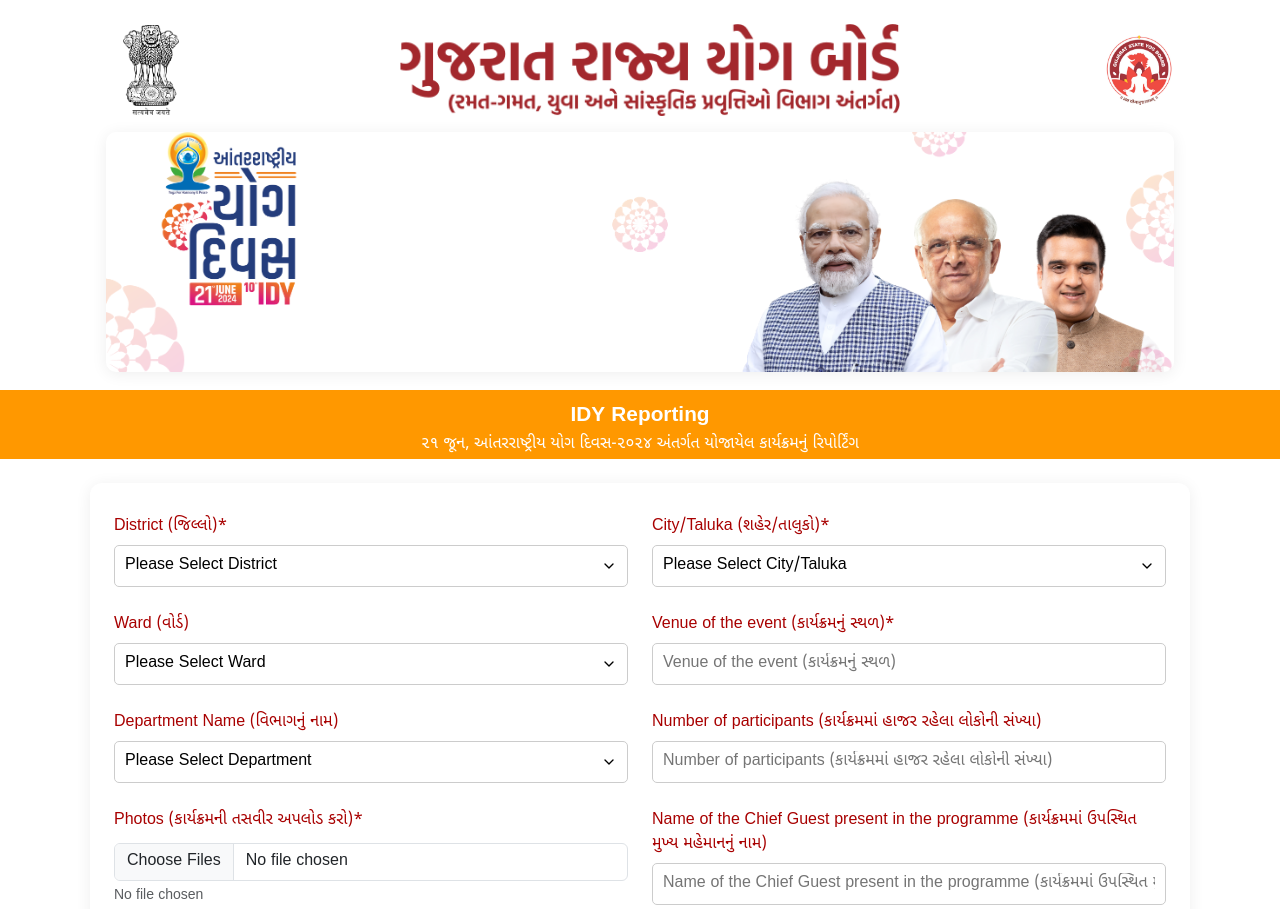
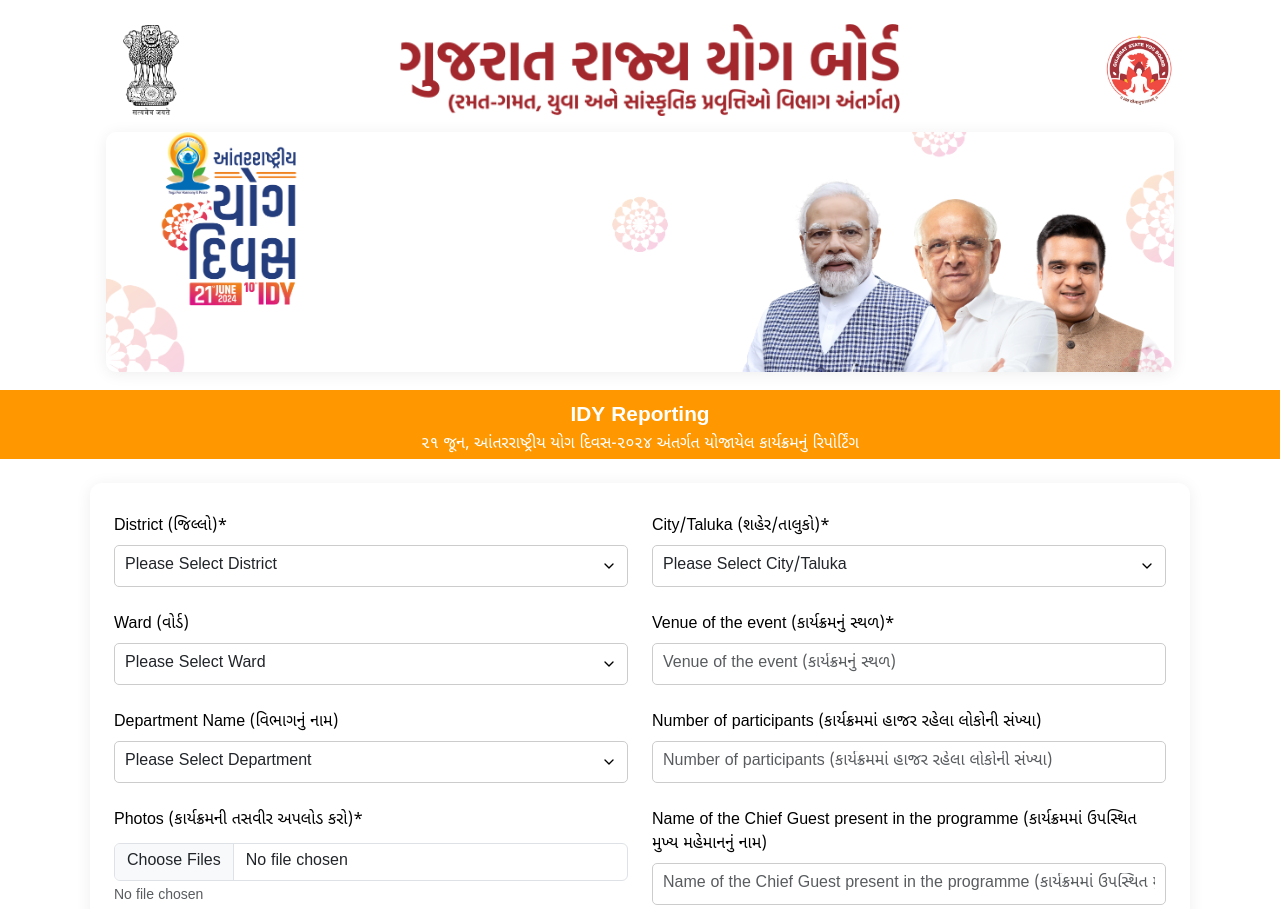
Before and after one commit to thevivekchauhan/yoga, a React (Create React App) app: page / in a window 1280 px wide. Shown: the top 909 px of the page. Built offline with nearby package versions, Linux system fonts and the light colour scheme.

Commit message:
red color change to black color

```diff
--- a/src/App.css
+++ b/src/App.css
@@ -172,7 +172,7 @@
 
 .yoga-form-group label {
   font-size: 1rem;
-  color: #a80000;
+  color: #000000;
   margin-bottom: 6px;
   font-weight: 500;
 }
--- a/src/App.js
+++ b/src/App.js
@@ -12,13 +12,50 @@
   const [selectedCity, setSelectedCity] = useState('');
   const [selectedWard, setSelectedWard] = useState('');
   const [selectedDepartment, setSelectedDepartment] = useState('');
+  const [venue, setVenue] = useState('');
+  const [participants, setParticipants] = useState('');
+  const [chiefGuests, setChiefGuests] = useState(['', '', '']);
+  const [errors, setErrors] = useState({});
 
   const handleFileChange = (e) => {
     setFileNames(Array.from(e.target.files).map(f => f.name));
   };
 
+  const handleChiefGuestChange = (idx, value) => {
+    setChiefGuests(prev => {
+      const updated = [...prev];
+      updated[idx] = value;
+      return updated;
+    });
+  };
+
   // Generate array of numbers from 1 to 50 for Ward options
   const wardOptions = Array.from({ length: 50 }, (_, i) => i + 1);
+
+  const validate = () => {
+    const newErrors = {};
+    if (!selectedDistrict) newErrors.district = 'District is required.';
+    if (!selectedCity) newErrors.city = 'City/Taluka is required.';
+    if (!venue) newErrors.venue = 'Venue is required.';
+    if (!selectedDepartment) newErrors.department = 'Department Name is required.';
+    if (!participants) newErrors.participants = 'Number of participants is required.';
+    if (fileNames.length === 0) newErrors.photos = 'At least one photo is required.';
+    return newErrors;
+  };
+
+  const handleSubmit = (e) => {
+    e.preventDefault();
+    const validationErrors = validate();
+    setErrors(validationErrors);
+    if (Object.keys(validationErrors).length === 0) {
+      // Submit logic here (e.g., send to backend)
+      alert('Form submitted successfully!');
+    } else {
+      // Optionally scroll to first error
+      const firstErrorField = document.querySelector('.is-invalid');
+      if (firstErrorField) firstErrorField.scrollIntoView({ behavior: 'smooth', block: 'center' });
+    }
+  };
 
   return (
     <div className="yoga-app">
@@ -41,27 +78,29 @@
       </div>
 
       {/* Form Section */}
-      <form className="yoga-form">
+      <form className="yoga-form" onSubmit={handleSubmit} noValidate>
         <div className="yoga-form-row">
           <div className="yoga-form-group">
             <label>District (જિલ્લો)*</label>
             <select
               value={selectedDistrict}
               onChange={(e) => setSelectedDistrict(e.target.value)}
-              className="yoga-select"
+              className={`yoga-select form-control${errors.district ? ' is-invalid' : ''}`}
             >
               <option value="">Please Select District</option>
             </select>
+            {errors.district && <div className="invalid-feedback">{errors.district}</div>}
           </div>
           <div className="yoga-form-group">
             <label>City/Taluka (શહેર/તાલુકો)*</label>
             <select
               value={selectedCity}
               onChange={(e) => setSelectedCity(e.target.value)}
-              className="yoga-select"
+              className={`yoga-select form-control${errors.city ? ' is-invalid' : ''}`}
             >
               <option value="">Please Select City/Taluka</option>
             </select>
+            {errors.city && <div className="invalid-feedback">{errors.city}</div>}
           </div>
         </div>
         <div className="yoga-form-row">
@@ -70,7 +109,7 @@
             <select
               value={selectedWard}
               onChange={(e) => setSelectedWard(e.target.value)}
-              className="yoga-select"
+              className="yoga-select form-control"
             >
               <option value="">Please Select Ward</option>
               {wardOptions.map((ward) => (
@@ -82,7 +121,14 @@
           </div>
           <div className="yoga-form-group">
             <label>Venue of the event (કાર્યક્રમનું સ્થળ)*</label>
-            <input type="text" placeholder="Venue of the event (કાર્યક્રમનું સ્થળ)" />
+            <input
+              type="text"
+              placeholder="Venue of the event (કાર્યક્રમનું સ્થળ)"
+              value={venue}
+              onChange={e => setVenue(e.target.value)}
+              className={`form-control${errors.venue ? ' is-invalid' : ''}`}
+            />
+            {errors.venue && <div className="invalid-feedback">{errors.venue}</div>}
           </div>
         </div>
         <div className="yoga-form-row">
@@ -91,16 +137,24 @@
             <select
               value={selectedDepartment}
               onChange={(e) => setSelectedDepartment(e.target.value)}
-              className="yoga-select"
+              className={`yoga-select form-control${errors.department ? ' is-invalid' : ''}`}
             >
               <option value="">Please Select Department</option>
               <option value="UNI">UNI</option>
               <option value="OTHER">OTHER</option>
             </select>
+            {errors.department && <div className="invalid-feedback">{errors.department}</div>}
           </div>
           <div className="yoga-form-group">
             <label>Number of participants (કાર્યક્રમમાં હાજર રહેલા લોકોની સંખ્યા)</label>
-            <input type="number" placeholder="Number of participants (કાર્યક્રમમાં હાજર રહેલા લોકોની સંખ્યા)" />
+            <input
+              type="number"
+              placeholder="Number of participants (કાર્યક્રમમાં હાજર રહેલા લોકોની સંખ્યા)"
+              value={participants}
+              onChange={e => setParticipants(e.target.value)}
+              className={`form-control${errors.participants ? ' is-invalid' : ''}`}
+            />
+            {errors.participants && <div className="invalid-feedback">{errors.participants}</div>}
           </div>
         </div>
         <div className="yoga-form-row">
@@ -110,7 +164,7 @@
             </label>
             <input
               id="yoga-file-input"
-              className="form-control"
+              className={`form-control${errors.photos ? ' is-invalid' : ''}`}
               type="file"
               multiple
               onChange={handleFileChange}
@@ -118,12 +172,21 @@
             <div className="form-text yoga-file-names" style={{ minHeight: 24 }}>
               {fileNames.length > 0 ? fileNames.join(', ') : 'No file chosen'}
             </div>
+            {errors.photos && <div className="invalid-feedback">{errors.photos}</div>}
           </div>
           <div className="yoga-form-group">
             <label>Name of the Chief Guest present in the programme (કાર્યક્રમમાં ઉપસ્થિત મુખ્ય મહેમાનનું નામ)</label>
-            <input type="text" placeholder="Name of the Chief Guest present in the programme (કાર્યક્રમમાં ઉપસ્થિત મુખ્ય મહેમાનનું નામ)" />
-            <input type="text" placeholder="Name of the Chief Guest present in the programme (કાર્યક્રમમાં ઉપસ્થિત મુખ્ય મહેમાનનું નામ)" />
-            <input type="text" placeholder="Name of the Chief Guest present in the programme (કાર્યક્રમમાં ઉપસ્થિત મુખ્ય મહેમાનનું નામ)" />
+            {chiefGuests.map((guest, idx) => (
+              <input
+                key={idx}
+                type="text"
+                placeholder="Name of the Chief Guest present in the programme (કાર્યક્રમમાં ઉપસ્થિત મુખ્ય મહેમાનનું નામ)"
+                value={guest}
+                onChange={e => handleChiefGuestChange(idx, e.target.value)}
+                className="form-control"
+                style={{ marginBottom: 6 }}
+              />
+            ))}
           </div>
         </div>
         <div className="yoga-form-submit">
```
